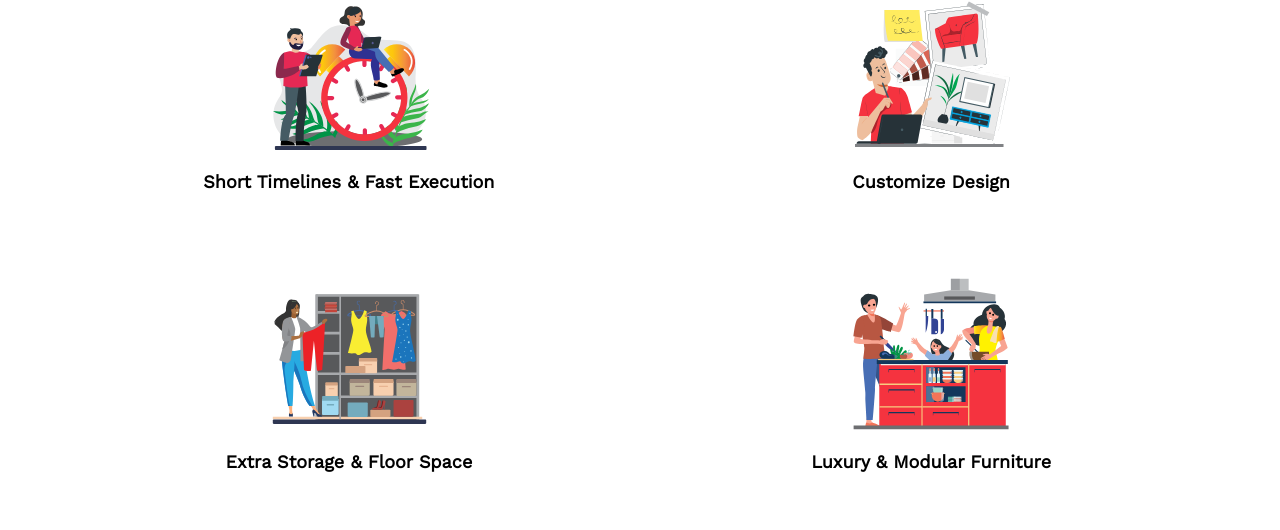
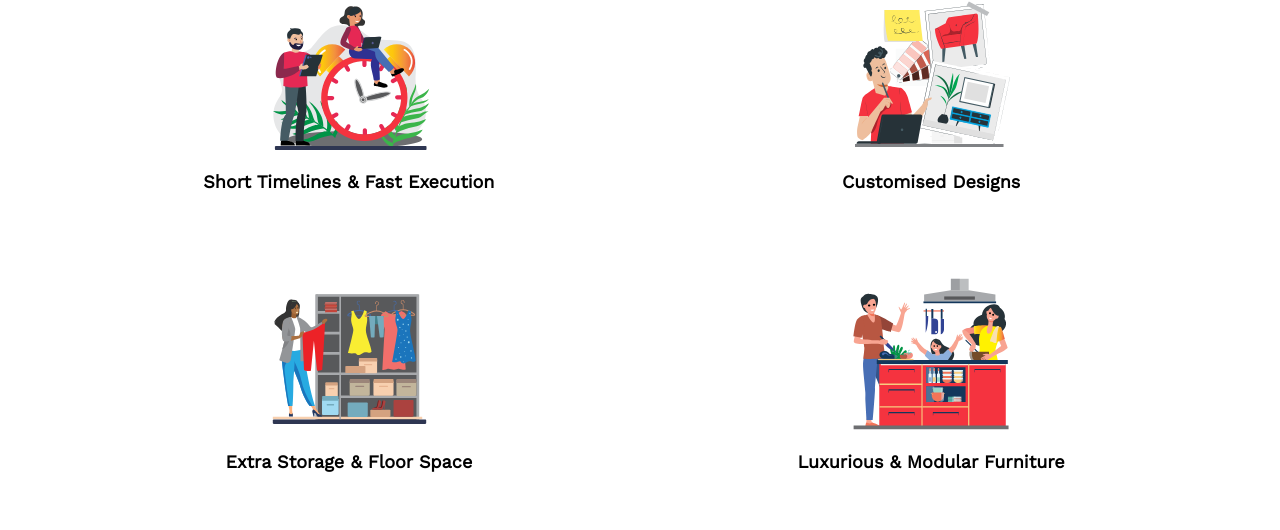
Before and after one commit to shivam1317/DreamCatcherzz, a React (Create React App) app: page / in a window 1280 px wide. Shown: the part 1254-1784 px from the top of the page. Built offline with nearby package versions, Linux system fonts and the light colour scheme.

Commit message:
Meta image changed

```diff
--- a/public/index.html
+++ b/public/index.html
@@ -7,13 +7,13 @@
     <meta name="theme-color" content="#000000" />
     <meta
       name="description"
-      content="This is the official website of Dream Catcherzz designers India "
+      content="This is the official website of DreamCatcherzz designers India "
     />
     <meta
       name="keywords"
       content="DreamCatcherzz, DreamCatchers, India designers, popular interior designers, best designers, dream home designs, modular desings, exterior desingers, hotel designers, cafe designers, brand designers, kitches designers,dream designs"
     />
-    <link rel="apple-touch-icon" href="%PUBLIC_URL%/logo192.png" />
+    <link rel="apple-touch-icon" href="./images/dreamcatcherzz_logo.png" />
     <link rel="manifest" href="%PUBLIC_URL%/manifest.json" />
 
     <title>DreamCatcherzz</title>
--- a/src/components/HomeData/provideData.js
+++ b/src/components/HomeData/provideData.js
@@ -5,7 +5,7 @@ const provideData = [
   },
   {
     img: "./images/Home/provide2.svg",
-    text: "Customize Design",
+    text: "Customised Designs",
   },
   {
     img: "./images/Home/provide3.svg",
@@ -13,7 +13,7 @@ const provideData = [
   },
   {
     img: "./images/Home/provide4.svg",
-    text: "Luxury & Modular Furniture",
+    text: "Luxurious & Modular Furniture",
   },
 ];
 export default provideData;
```
